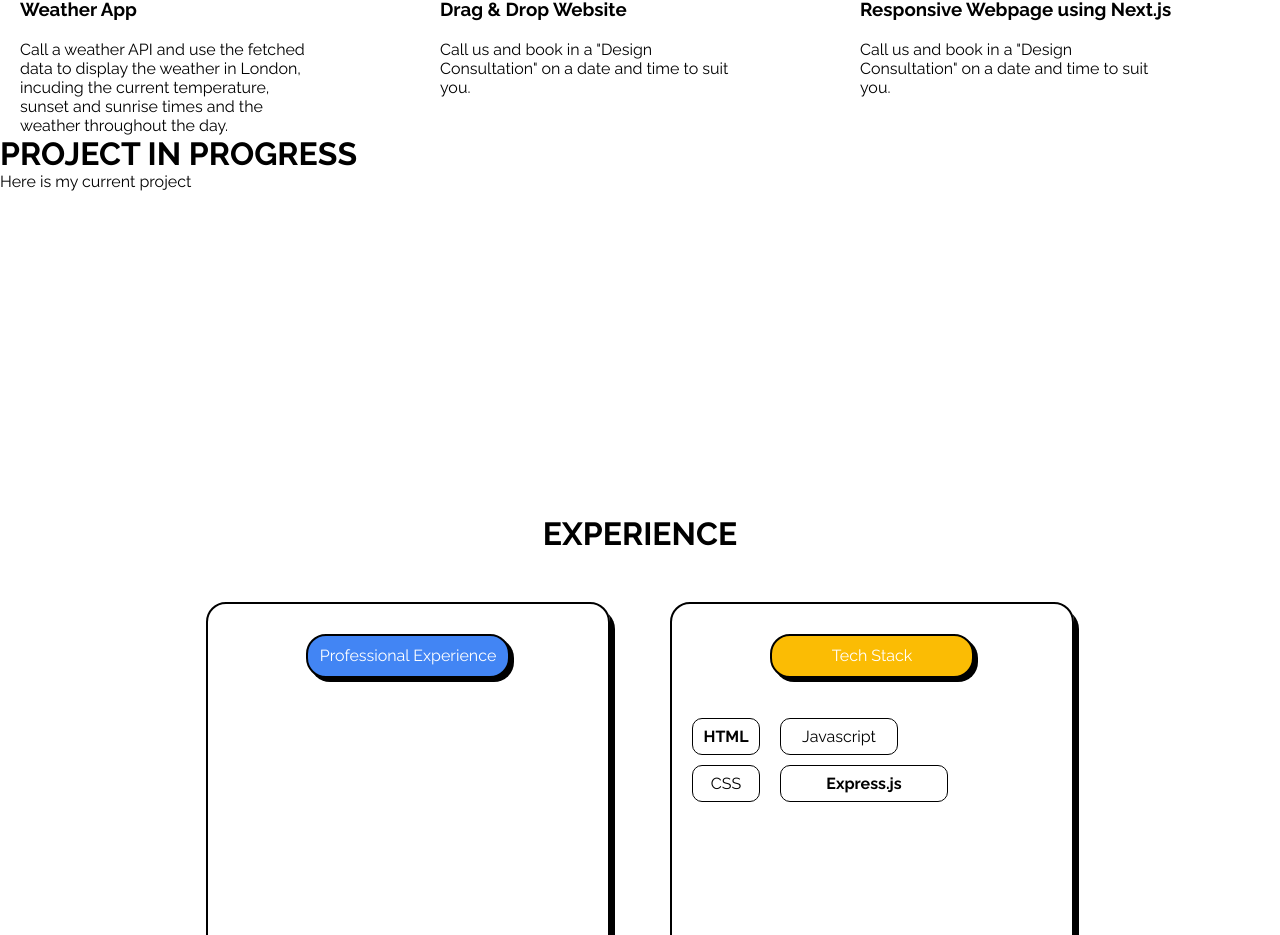
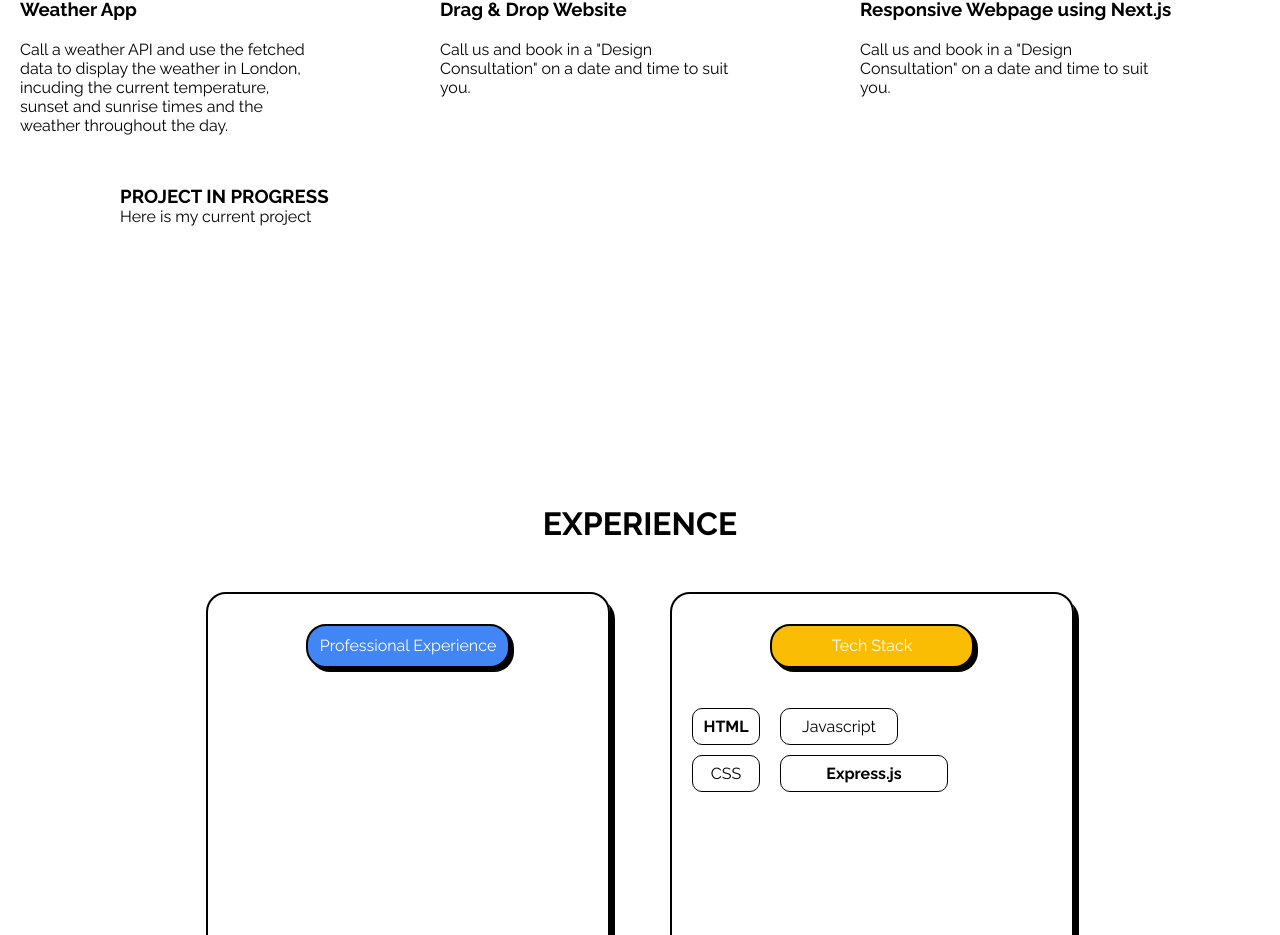
Before and after one commit to eminaction/portfolio-1, a React (Vite) app: page / in a window 1280 px wide. Shown: the part 2060-2995 px from the top of the page. Built offline with nearby package versions, Linux system fonts and the light colour scheme; a web font is replaced by a local one.

Commit message:
Added styling to current project

```diff
--- a/src/Portfolio/Portfolio.css
+++ b/src/Portfolio/Portfolio.css
@@ -14,3 +14,13 @@
   flex-direction: row;
   justify-content: space-evenly;
 }
+.current-project {
+  display: flex;
+  flex-direction: row;
+  justify-content: space-around;
+  width: 100%;
+  margin-top: 50px;
+}
+.sub-heading {
+  width: 500px;
+}
--- a/src/Portfolio/Portfolio.jsx
+++ b/src/Portfolio/Portfolio.jsx
@@ -41,7 +41,7 @@ export default function Portfolio() {
         </div>
         <div className="current-project">
           <div className="sub-heading">
-            <h1>PROJECT IN PROGRESS</h1>
+            <h3>PROJECT IN PROGRESS</h3>
             <p>Here is my current project</p>
           </div>
           <video></video>
```
